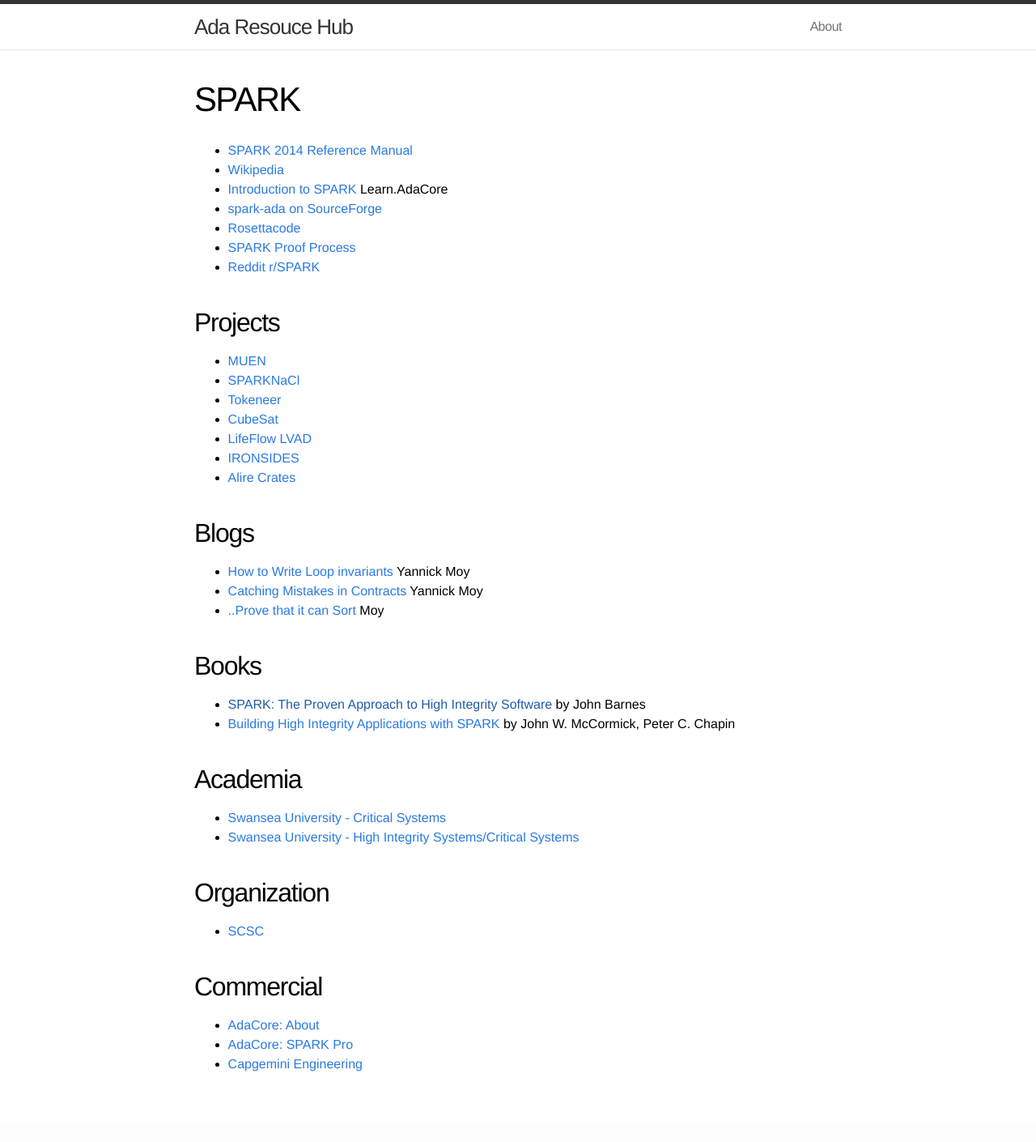
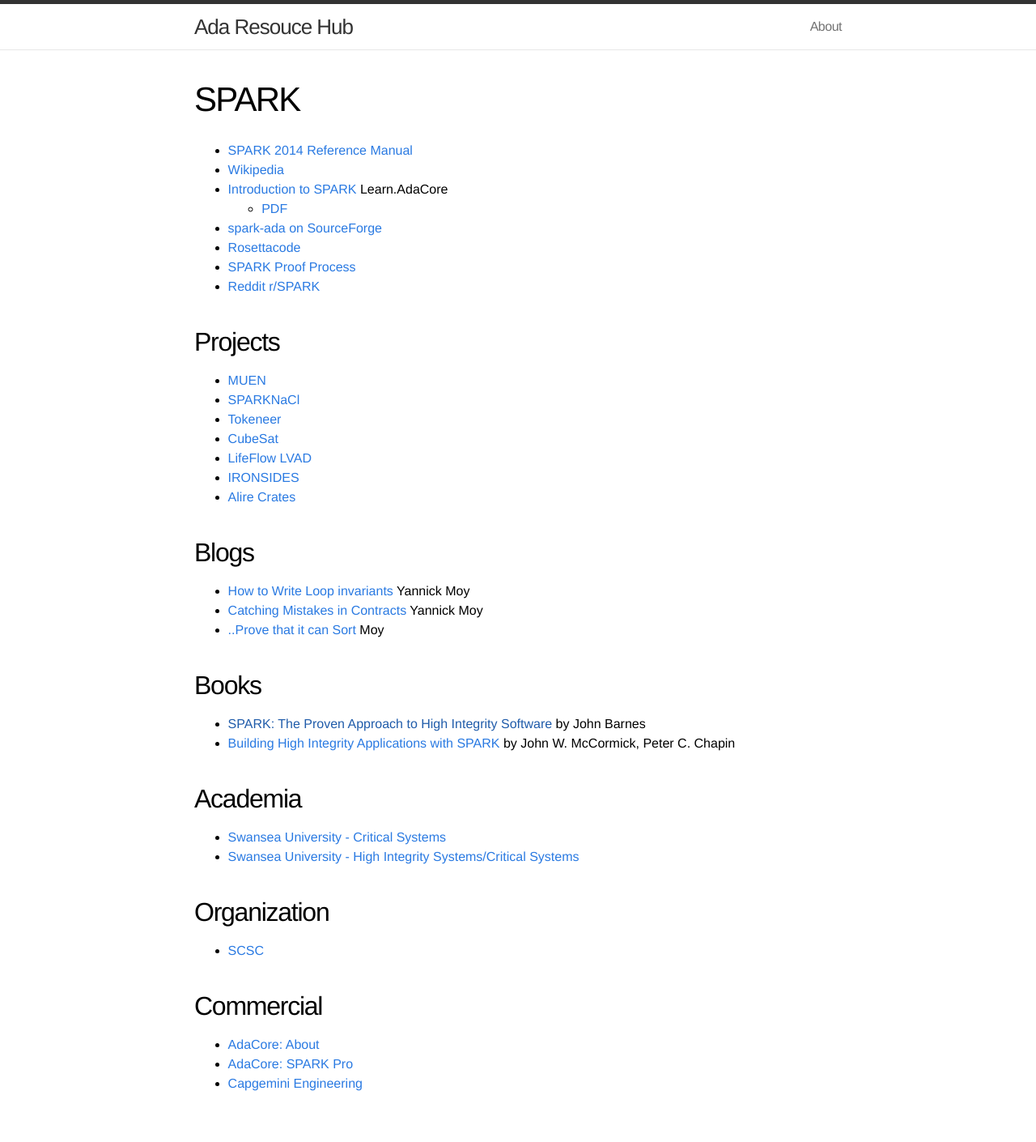
Before and after one commit to quornings/quornings.github.io, a Jekyll site: the page built from ada/spark.md, in a window 1280 px wide. Shown: the whole page at 81% size. Built offline with Jekyll 4.4.1, drawn with Linux system fonts in a browser that asks for light colours; before the commit the page ends 1386 px from its top, so only the background shows below that.

Commit message:
Add learn.adacore.com PDF

```diff
--- a/ada/spark.md
+++ b/ada/spark.md
@@ -6,6 +6,7 @@ title: 'SPARK'
 - [SPARK 2014 Reference Manual](https://docs.adacore.com/spark2014-docs/html/lrm/)
 - [Wikipedia](https://en.wikipedia.org/wiki/SPARK_(programming_language))
 - [Introduction to SPARK](https://learn.adacore.com/courses/intro-to-spark/index.html) Learn.AdaCore
+  - [PDF](https://learn.adacore.com/pdf_books/courses/intro-to-spark.pdf)
 - [spark-ada on SourceForge](https://stackoverflow.com/questions/tagged/spark-ada)
 - [Rosettacode](https://rosettacode.org/wiki/Category:SPARK)
 - [SPARK Proof Process](http://www.rosettacode.org/wiki/SPARK_Proof_Process)
```
